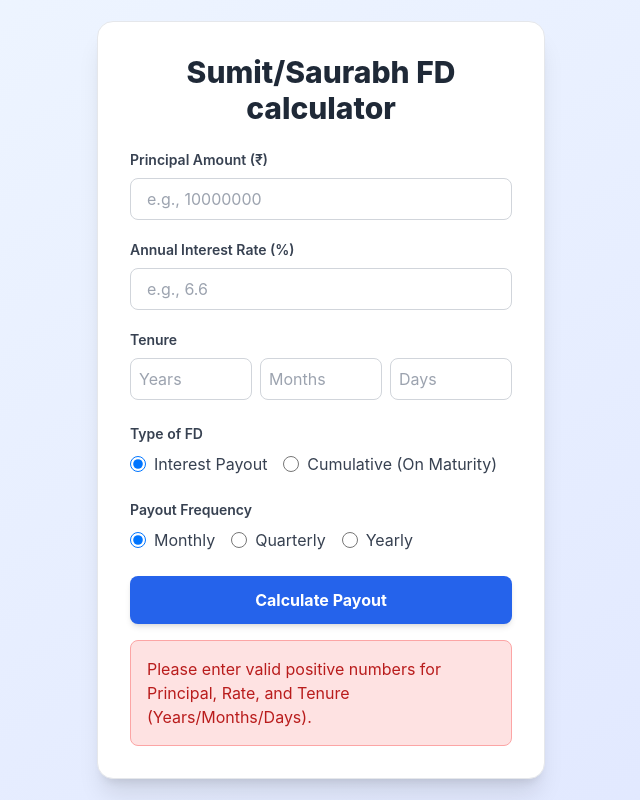
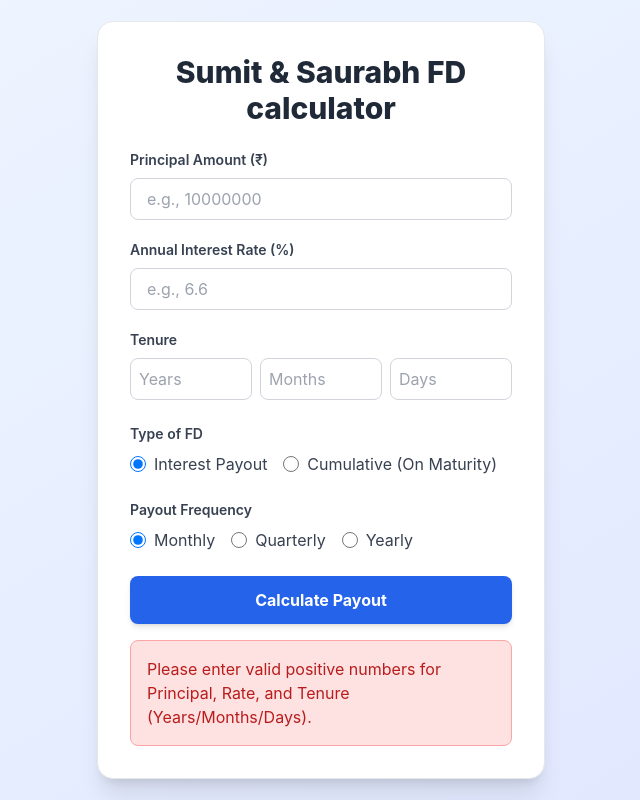
Before and after one commit to Badhsha007/yoyo, a plain HTML site: page index.html in a window 1280 px wide. Shown: the whole page, without its empty margins (319-959 px from the left). Drawn offline with nearby package versions, Linux system fonts and the light colour scheme.

Commit message:
Update index.html

```diff
--- a/index.html
+++ b/index.html
@@ -31,7 +31,7 @@
 
     <div class="bg-white p-8 rounded-2xl shadow-xl w-full max-w-md border border-gray-200">
         <h1 class="text-3xl font-extrabold text-center text-gray-800 mb-6">
-            Sumit/Saurabh FD calculator
+            Sumit & Saurabh FD calculator
         </h1>
 
         <!-- Input for Principal Amount -->
```
